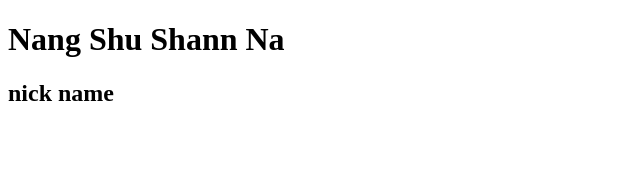
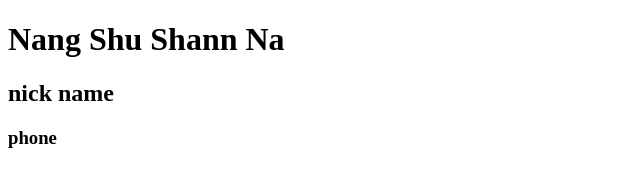
Before and after one commit to NangShuShanNa/zeezx, a plain HTML site: page index.html in a window 1280 px wide. Shown: the full height of the page, 0-640 px from the left. Drawn offline with Linux system fonts and the light colour scheme.

Commit message:
phonne is added

```diff
--- a/index.html
+++ b/index.html
@@ -8,5 +8,6 @@
 <body>
     <h1>Nang Shu Shann Na</h1>
     <h2>nick name</h2>
+    <h3>phone</h3>
 </body>
 </html>
```
